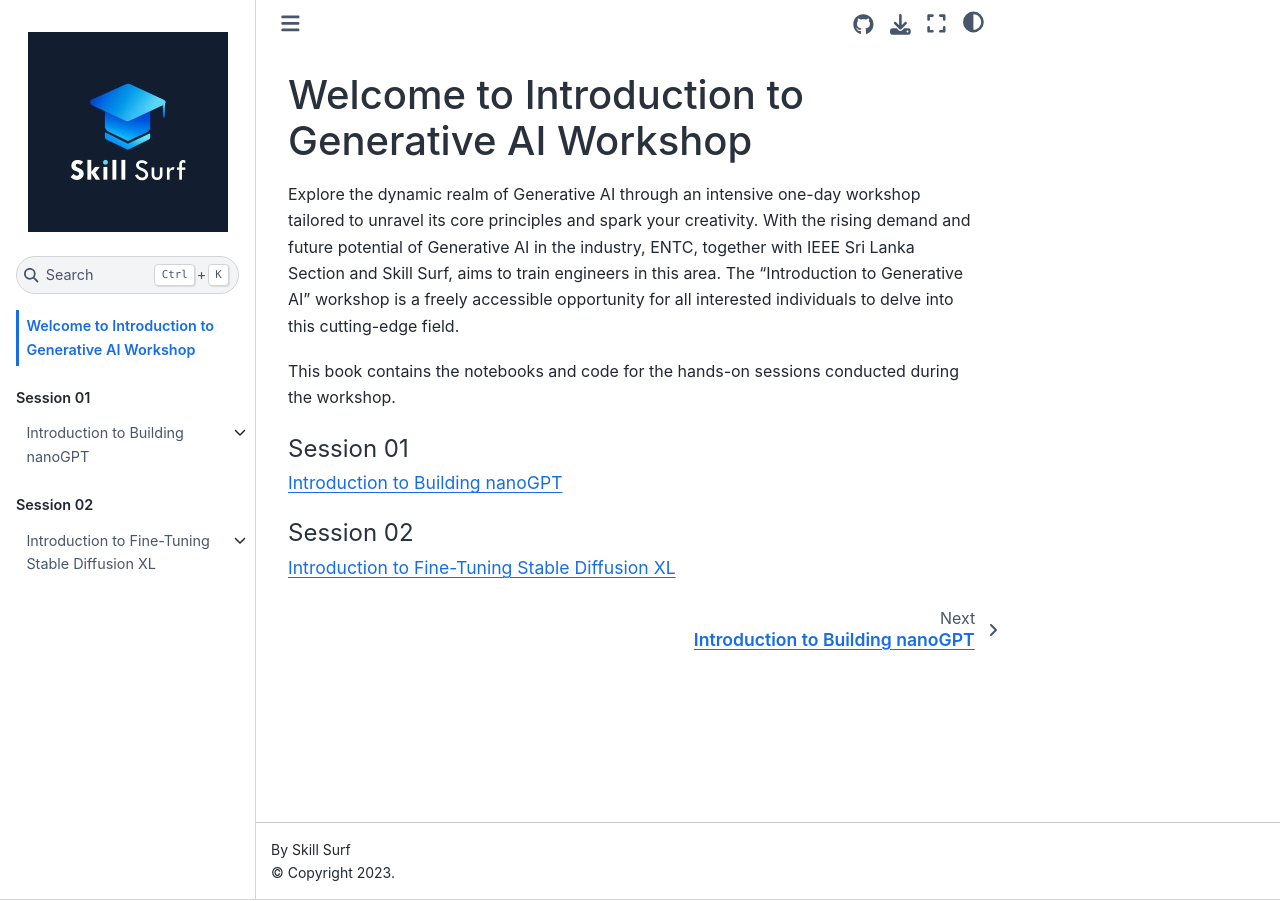
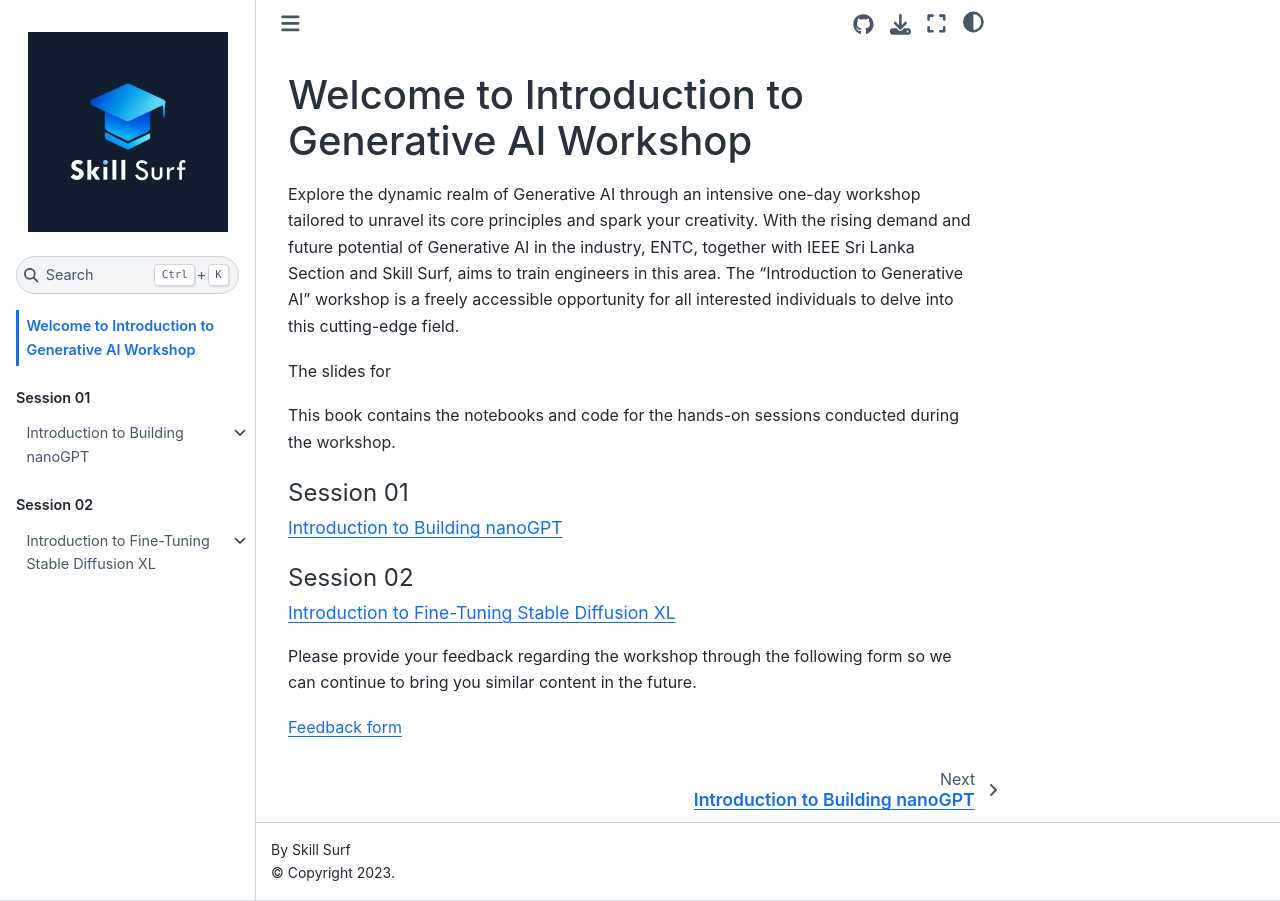
Before and after one commit to SkillSurf/introduction_genAI, a Jupyter Book: the page built from intro.md, in a window 1280 px wide. Built offline with Jupyter Book 1.0.4 settings and Sphinx 7.4.7 and the Sphinx Book theme 1.1.4, drawn with Linux system fonts in a browser that asks for light colours; pages that are not in the unit, such as notebooks, are missing from menus.

````diff
--- a/intro.md
+++ b/intro.md
@@ -1,8 +1,14 @@
 # Welcome to Introduction to Generative AI Workshop
 
 Explore the dynamic realm of Generative AI through an intensive one-day workshop tailored to unravel its core principles and spark your creativity. With the rising demand and future potential of Generative AI in the industry, ENTC, together with IEEE Sri Lanka Section and Skill Surf, aims to train engineers in this area. The "Introduction to Generative AI" workshop is a freely accessible opportunity for all interested individuals to delve into this cutting-edge field.
+
+The slides for
 
 This book contains the notebooks and code for the hands-on sessions conducted during the workshop.
 
 ```{tableofcontents}
 ```
+
+Please provide your feedback regarding the workshop through the following form so we can continue to bring you similar content in the future.
+
+[Feedback form](https://github.com/SkillSurf/introduction_genAI)
````
Also changed, not shown: notebooks/S1/Session1.md (+1 -1 lines).
